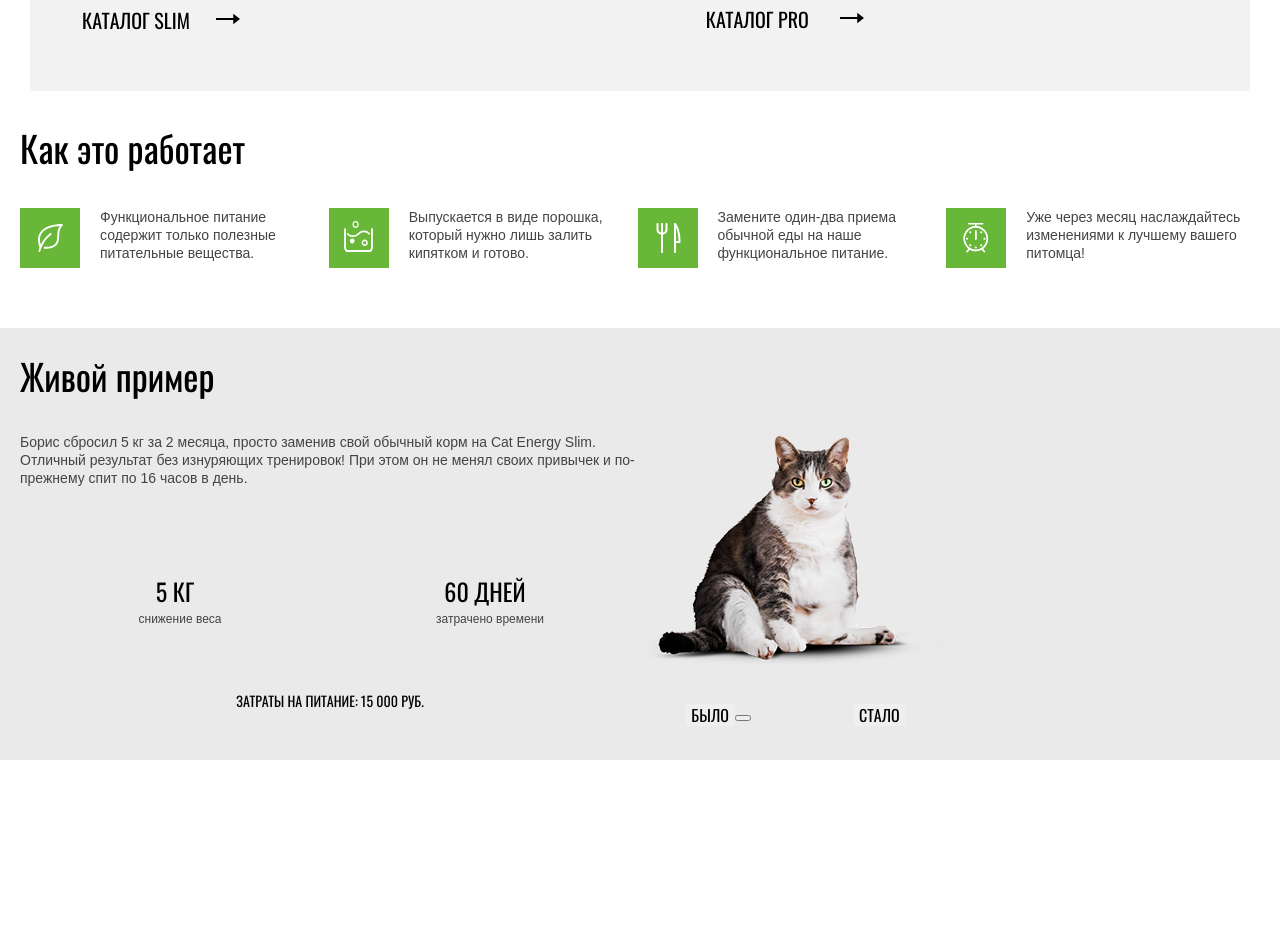
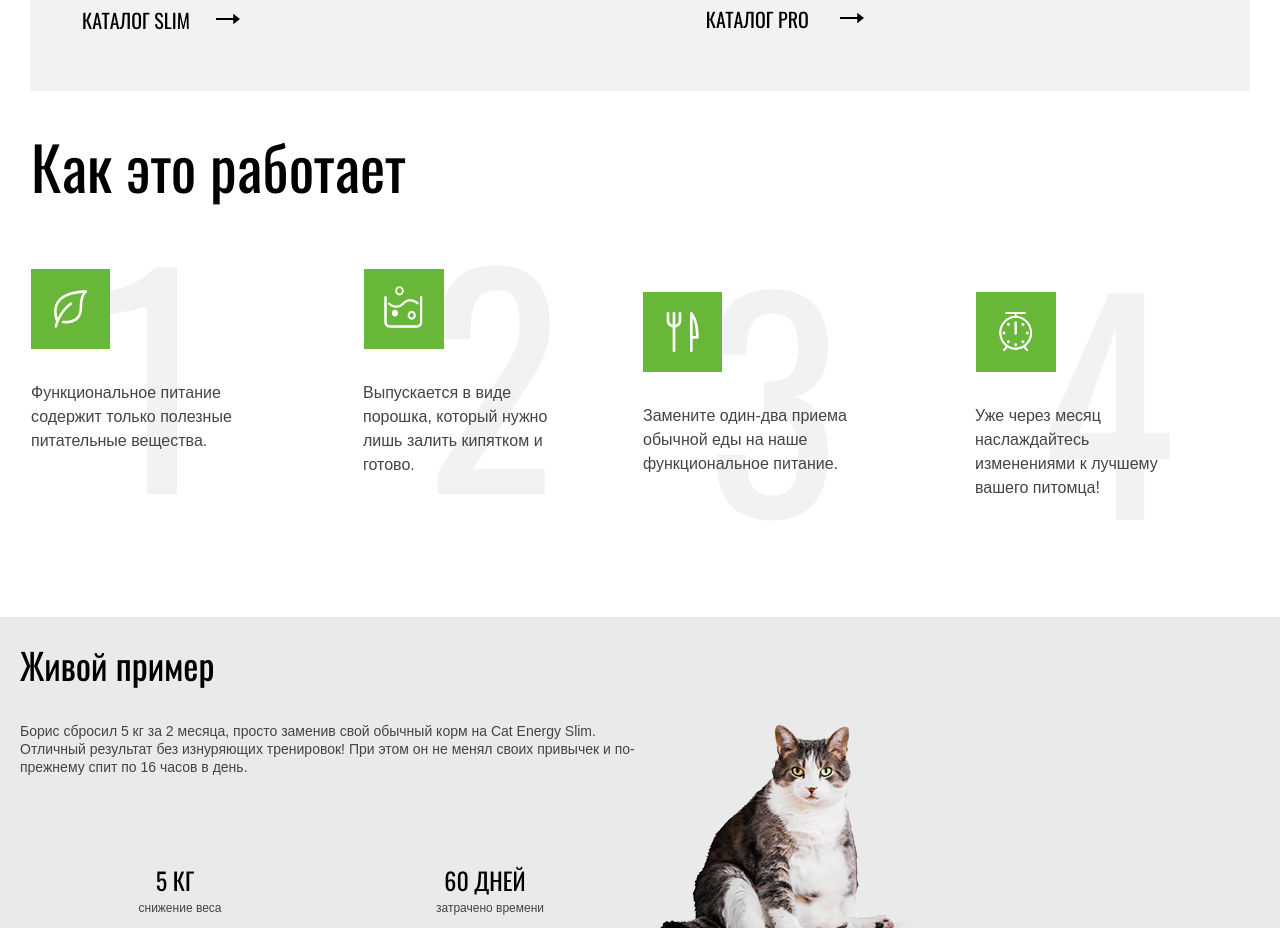
Before and after one commit to tsyganovp/99239-cat-energy-23, a plain HTML site: page source/index.html in a window 1280 px wide. Shown: the part 1420-2348 px from the top of the page. Drawn offline with nearby package versions, Linux system fonts and the light colour scheme; files that its build step writes are made by us from their sources.

Commit message:
Сверстал раздел как это работает

```diff
--- a/source/index.html
+++ b/source/index.html
@@ -93,25 +93,25 @@
       <h2 class="how-it-work__header">Как это работает</h2>
       <ul class="how-it-work__list">
         <li class="work-item">
-          <p class="work-item__text">
+          <p class="work-item__text work-item__text--one">
             Функциональное питание содержит только полезные питательные
             вещества.
           </p>
         </li>
         <li class="work-item">
-          <p class="work-item__text">
+          <p class="work-item__text work-item__text--two">
             Выпускается в виде порошка, который нужно лишь залить кипятком и
             готово.
           </p>
         </li>
         <li class="work-item">
-          <p class="work-item__text">
+          <p class="work-item__text work-item__text--three">
             Замените один-два приема обычной еды на наше функциональное
             питание.
           </p>
         </li>
         <li class="work-item">
-          <p class="work-item__text">
+          <p class="work-item__text work-item__text--four">
             Уже через месяц наслаждайтесь изменениями к лучшему вашего
             питомца!
           </p>
--- a/source/sass/blocks/how-it-work.scss
+++ b/source/sass/blocks/how-it-work.scss
@@ -3,6 +3,11 @@
   margin-bottom: 40px;
   line-height: 1;
   padding: 0;
+
+  @media (min-width: $tablet-width) {
+    padding-top: 8px;
+    padding-left: 11px;
+  }
 }
 
 .how-it-work__header {
@@ -14,6 +19,11 @@
 
   line-height: (40 / 36);
   font-weight: 400;
+
+  @media (min-width: $tablet-width) {
+    font-size: 60px;
+    line-height: 1;
+  }
 }
 
 .how-it-work__list {
--- a/source/sass/blocks/work-item.scss
+++ b/source/sass/blocks/work-item.scss
@@ -5,22 +5,95 @@
 
   &:nth-child(1) {
     background-image: url("../img/how-it-work/leaf.svg");
+
+    @media (min-width: $tablet-width) {
+    background-size: 80px 80px;
+    background-position: -1px 33px;
+    position: relative;
+    &::after {
+      z-index: -2;
+      position: absolute;
+      top: -8px;
+      right: 127px;
+      content: '1';
+      font-family: $ff-oswald;
+      color: $c-basic-grey;
+      font-weight: 400;
+      font-size: 280px;
+      line-height: 1;
+    }
   }
+}
 
   &:nth-child(2) {
     background-image: url("../img/how-it-work/tub.svg");
+
+    @media (min-width: $tablet-width) {
+    background-size: 80px 80px;
+    background-position: 27px 33px;
+    position: relative;
+    &::after {
+      z-index: -2;
+      position: absolute;
+      top: -8px;
+      right: 83px;
+      content: '2';
+      font-family: $ff-oswald;
+      color: $c-basic-grey;
+      font-weight: 400;
+      font-size: 280px;
+      line-height: 1;
+    }
   }
+}
 
   &:nth-child(3) {
     background-image: url("../img/how-it-work/eat.svg");
+
+    @media (min-width: $tablet-width) {
+    background-size: 80px 80px;
+    background-position: -1px 56px;
+    position: relative;
+    &::after {
+      z-index: -2;
+      position: absolute;
+      top: 16px;
+      right: 110px;
+      content: '3';
+      font-family: $ff-oswald;
+      color: $c-basic-grey;
+      font-weight: 400;
+      font-size: 280px;
+      line-height: 1;
+    }
   }
-
+}
   &:nth-child(4) {
     background-image: url("../img/how-it-work/alarm.svg");
+
+    @media (min-width: $tablet-width) {
+    background-size: 80px 80px;
+    background-position: 27px 56px;
+    position: relative;
+    &::after {
+      z-index: -2;
+      position: absolute;
+      top: 18px;
+      right: 81px;
+      content: '4';
+      font-family: $ff-oswald;
+      color: $c-basic-grey;
+      font-weight: 400;
+      font-size: 280px;
+      line-height: 1;
+    }
   }
+}
 
   @media (min-width: $tablet-width) {
     width: 50%;
+    box-sizing: border-box;
+    padding-right: 83px;
   }
 
   @media (min-width: $desktop-width) {
@@ -32,4 +105,29 @@
   margin: 0;
   padding-left: 80px;
   line-height: (18 / 14);
+
+  @media (min-width: $tablet-width) {
+    padding-top: 145px;
+    padding-bottom: 57px;
+    padding-left: 0px;
+    font-size: 16px;
+    line-height: (24 / 16);
+  }
 }
+
+.work-item__text--two {
+  @media (min-width: $tablet-width) {
+    padding-left: 26px;
+  }
+}
+.work-item__text--three {
+  @media (min-width: $tablet-width) {
+    padding-top: 168px;
+  }
+}
+.work-item__text--four {
+  @media (min-width: $tablet-width) {
+    padding-top: 168px;
+    padding-left: 26px;
+  }
+}
```
